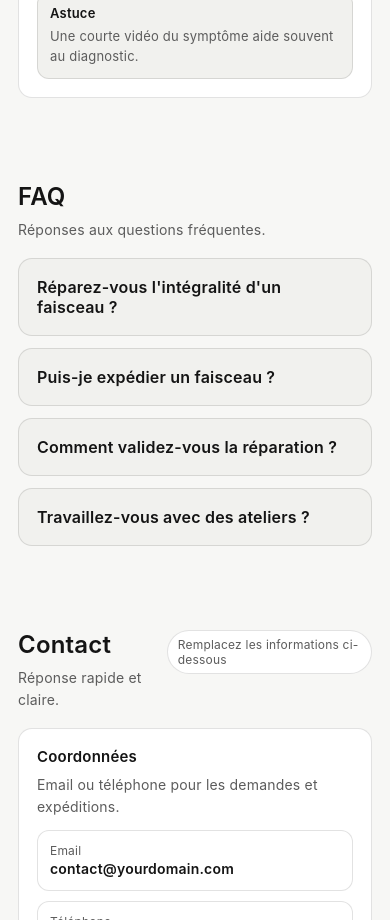
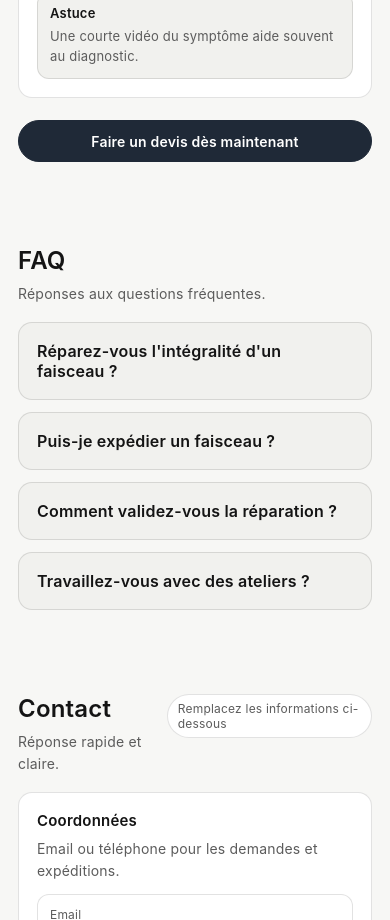
Before and after one commit to Gabin-L/wiringrepair, a plain HTML site: page index.html in a window 390 px wide. Shown: the part 4560-5480 px from the top of the page. Drawn offline with Linux system fonts and the light colour scheme.

Commit message:
Add devis CTA in preparation section

```diff
--- a/index.html
+++ b/index.html
@@ -307,6 +307,9 @@
             </div>
           </div>
         </div>
+        <div class="supplies__cta">
+          <a class="btn btn--primary supplies__btn" href="#contact">Faire un devis dès maintenant</a>
+        </div>
       </div>
     </section>
 
--- a/style.css
+++ b/style.css
@@ -408,6 +408,17 @@ h1 {
   grid-template-columns: repeat(3, 1fr);
 }
 
+.supplies__cta {
+  margin-top: 22px;
+  display: flex;
+  justify-content: center;
+}
+
+.supplies__btn {
+  min-width: 240px;
+  padding: 0 22px;
+}
+
 .card h3 {
   font-size: 15px;
 }
@@ -667,4 +678,12 @@ details p {
   .btn {
     height: 42px;
   }
+
+  .supplies__cta {
+    justify-content: stretch;
+  }
+
+  .supplies__btn {
+    width: 100%;
+  }
 }
```
